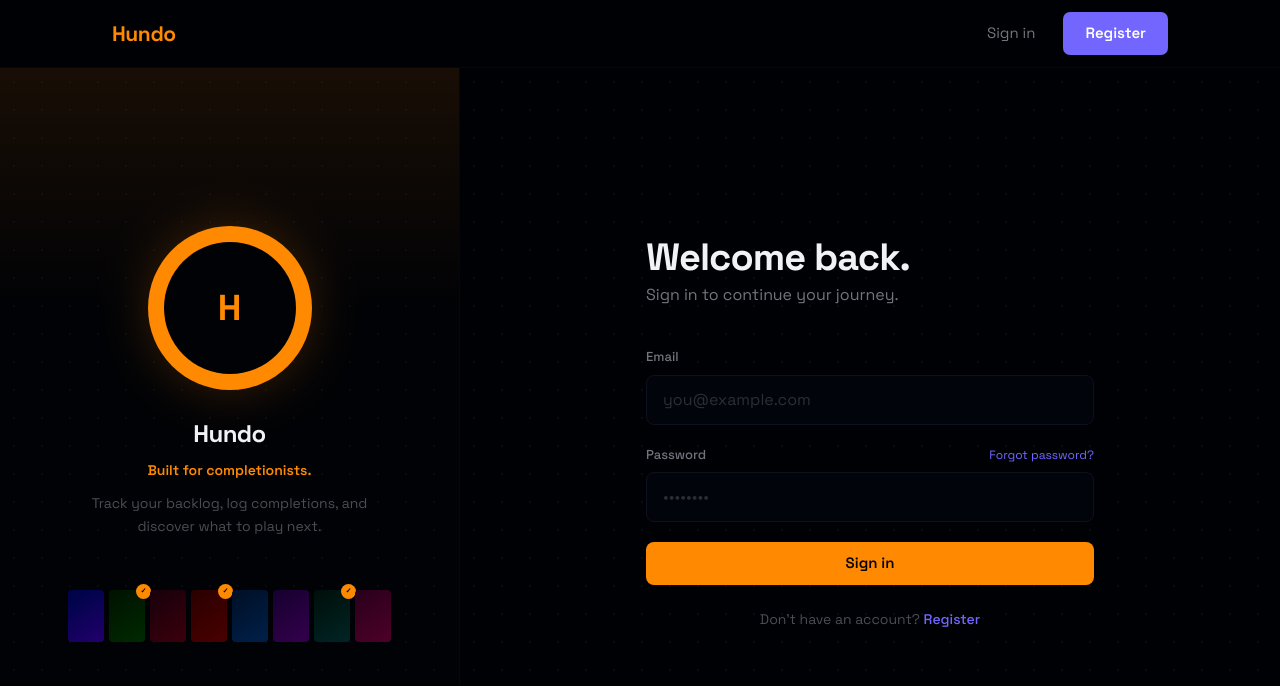
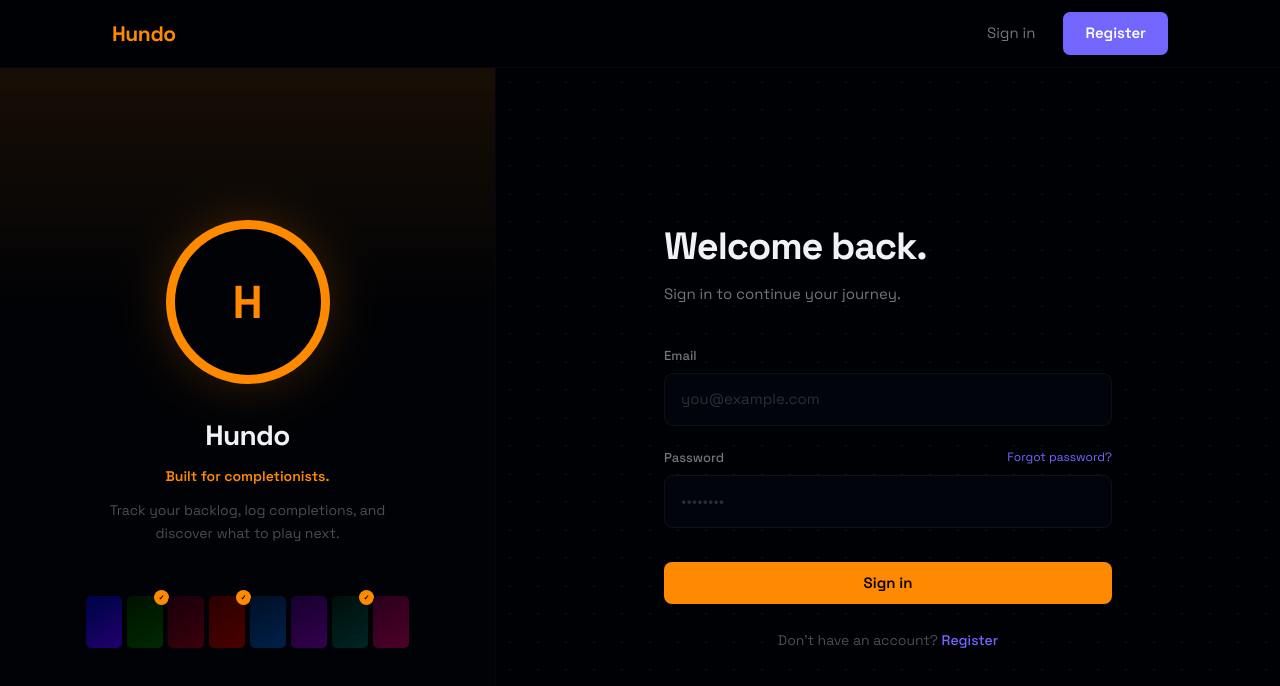
Before and after one commit to heinhtetoo/hundo, a React (Vite) app in the folder client/: page /login in a window 1280 px wide. Shown: the top 686 px of the page. Built offline with nearby package versions, Linux system fonts and the light colour scheme; no server answers.

Commit message:
polish: match Register + Sign In to design (P2)

```diff
--- /dev/null
+++ b/client/src/components/auth/AuthBrandMark.jsx
@@ -0,0 +1,27 @@
+import CompletionRing from '../ui/CompletionRing.jsx';
+
+export default function AuthBrandMark() {
+  return (
+    <div className="lg:hidden relative flex flex-col items-center gap-2.5 px-6 pt-9 pb-[22px]">
+      <div
+        className="absolute inset-x-0 top-0 h-40 pointer-events-none"
+        style={{
+          background:
+            'linear-gradient(180deg, oklch(76% 0.19 55 / 0.07) 0%, transparent 100%)',
+        }}
+      />
+      <CompletionRing
+        percent={100}
+        size={76}
+        thickness={5}
+        label="H"
+        labelSize={28}
+        innerClassName="bg-surface"
+        className="relative z-10 shadow-[0_0_28px_oklch(76%_0.19_55_/_0.22)] rounded-full"
+      />
+      <p className="relative z-10 text-[12px] font-semibold text-brand">
+        Built for completionists.
+      </p>
+    </div>
+  );
+}
--- a/client/src/components/auth/AuthBrandPanel.jsx
+++ b/client/src/components/auth/AuthBrandPanel.jsx
@@ -14,7 +14,7 @@ const SPINES = [
 export default function AuthBrandPanel() {
   return (
     <div
-      className="hidden lg:flex w-[460px] shrink-0 flex-col items-center
+      className="hidden lg:flex w-[496px] shrink-0 flex-col items-center
                  justify-center px-[52px] py-[60px] relative bg-surface-raised
                  border-r border-edge-subtle overflow-hidden"
     >
@@ -25,23 +25,25 @@ export default function AuthBrandPanel() {
             'linear-gradient(180deg, oklch(76% 0.19 55 / 0.09) 0%, transparent 100%)',
         }}
       />
-      <div className="absolute inset-0 dot-grid opacity-70 pointer-events-none" />
+      <div className="absolute inset-0 dot-grid opacity-[0.03] pointer-events-none" />
 
       <CompletionRing
         percent={100}
         size={164}
+        thickness={9}
         label="H"
+        labelSize={46}
         innerClassName="bg-surface-raised"
-        className="relative z-10 mb-7 shadow-[0_0_48px_oklch(76%_0.19_55_/_0.2)] rounded-full"
+        className="relative z-10 mb-[30px] shadow-[0_0_48px_oklch(76%_0.19_55_/_0.2)] rounded-full"
       />
 
-      <h2 className="relative z-10 text-2xl font-bold tracking-tight mb-2.5">
+      <h2 className="relative z-10 text-[28px] font-bold tracking-tight mb-2.5">
         Hundo
       </h2>
-      <p className="relative z-10 text-sm font-semibold text-brand mb-3">
+      <p className="relative z-10 text-[14px] font-semibold text-brand mb-3">
         Built for completionists.
       </p>
-      <p className="relative z-10 text-sm leading-relaxed text-content-subtle text-center max-w-[280px]">
+      <p className="relative z-10 text-[14px] leading-relaxed text-content-subtle text-center max-w-[280px]">
         Track your backlog, log completions, and discover what to play next.
       </p>
 
@@ -49,7 +51,7 @@ export default function AuthBrandPanel() {
         {SPINES.map((spine, i) => (
           <div
             key={i}
-            className="relative w-9 h-[52px] rounded shrink-0"
+            className="relative w-9 h-[52px] rounded-[5px] shrink-0"
             style={{ background: `linear-gradient(148deg, ${spine.gradient})` }}
           >
             {spine.done && (
--- a/client/src/components/ui/CompletionRing.jsx
+++ b/client/src/components/ui/CompletionRing.jsx
@@ -3,6 +3,7 @@ export default function CompletionRing({
   size = 110,
   thickness,
   label,
+  labelSize,
   sublabel,
   innerClassName = 'bg-surface',
   className = '',
@@ -34,7 +35,7 @@ export default function CompletionRing({
         {display != null && (
           <span
             className="font-bold text-brand leading-none"
-            style={{ fontSize: Math.round(size * 0.22) }}
+            style={{ fontSize: labelSize ?? Math.round(size * 0.22) }}
           >
             {display}
           </span>
--- a/client/src/components/ui/Input.jsx
+++ b/client/src/components/ui/Input.jsx
@@ -5,7 +5,7 @@ const Input = forwardRef(function Input({ className = '', ...props }, ref) {
     <input
       ref={ref}
       className={[
-        'w-full box-border px-4 py-3 rounded-lg',
+        'w-full box-border px-4 py-3.5 rounded-[9px] text-[15px]',
         'bg-surface-input text-content border border-edge',
         'transition-colors',
         className,
--- a/client/src/pages/LoginPage.jsx
+++ b/client/src/pages/LoginPage.jsx
@@ -7,6 +7,7 @@ import toast from 'react-hot-toast';
 import { useAuth } from '../context/AuthContext.jsx';
 import { apiFetch } from '../lib/api.js';
 import AuthBrandPanel from '../components/auth/AuthBrandPanel.jsx';
+import AuthBrandMark from '../components/auth/AuthBrandMark.jsx';
 import Field from '../components/ui/Field.jsx';
 import Input from '../components/ui/Input.jsx';
 import Button from '../components/ui/Button.jsx';
@@ -61,21 +62,23 @@ export default function LoginPage() {
   return (
     <div className="flex-1 flex">
       <AuthBrandPanel />
-      <div className="flex-1 flex items-center justify-center px-6 py-12 relative">
+      <div className="flex-1 flex flex-col relative">
         <div className="absolute inset-0 dot-grid pointer-events-none" />
-        <div className="relative z-10 w-full max-w-md">
-          <h1 className="text-3xl md:text-[38px] font-bold tracking-tight mb-2">
+        <AuthBrandMark />
+        <div className="relative z-10 flex-1 flex flex-col lg:items-center lg:justify-center px-6 pb-8 lg:py-12">
+          <div className="w-full max-w-md">
+            <h1 className="text-[32px] md:text-[38px] font-bold tracking-[-0.028em] mb-1.5 md:mb-2">
               Welcome back.
             </h1>
-          <p className="text-content-muted mb-10">
+            <p className="text-[14px] md:text-[15px] text-content-muted mb-7 md:mb-10">
               Sign in to continue your journey.
             </p>
-          <form
-            onSubmit={handleSubmit(onSubmit)}
-            noValidate
-            className="space-y-5"
+            <form onSubmit={handleSubmit(onSubmit)} noValidate>
+              <Field
+                label="Email"
+                error={errors.email?.message}
+                className="mb-4 md:mb-[22px]"
               >
-            <Field label="Email" error={errors.email?.message}>
                 <Input
                   {...register('email')}
                   type="email"
@@ -84,7 +87,7 @@ export default function LoginPage() {
                 />
               </Field>
 
-            <div>
+              <div className="mb-7 md:mb-[34px]">
                 <div className="flex items-center justify-between mb-2">
                   <label className="text-[13px] font-medium text-content-muted">
                     Password
@@ -93,7 +96,8 @@ export default function LoginPage() {
                     to="/forgot-password"
                     className="text-xs text-accent hover:text-accent-hover"
                   >
-                  Forgot password?
+                    <span className="lg:hidden">Forgot?</span>
+                    <span className="hidden lg:inline">Forgot password?</span>
                   </Link>
                 </div>
                 <Input
@@ -110,11 +114,11 @@ export default function LoginPage() {
               </div>
 
               {errors.root && (
-              <p className="text-red-400 text-sm">{errors.root.message}</p>
+                <p className="text-red-400 text-sm mb-4">{errors.root.message}</p>
               )}
 
               {unverifiedEmail && (
-              <div className="rounded-lg border border-[oklch(76%_0.19_55_/_0.35)] bg-[oklch(76%_0.19_55_/_0.1)] p-3 text-sm">
+                <div className="mb-4 rounded-lg border border-[oklch(76%_0.19_55_/_0.35)] bg-[oklch(76%_0.19_55_/_0.1)] p-3 text-sm">
                   <p className="text-brand mb-2">
                     Please verify your email before signing in.
                   </p>
@@ -133,7 +137,7 @@ export default function LoginPage() {
                 {isSubmitting ? 'Signing in…' : 'Sign in'}
               </Button>
             </form>
-          <p className="text-content-subtle text-sm mt-6 text-center">
+            <p className="text-content-subtle text-sm mt-[22px] md:mt-[26px] text-center">
               Don&apos;t have an account?{' '}
               <Link
                 to="/register"
@@ -145,5 +149,6 @@ export default function LoginPage() {
           </div>
         </div>
       </div>
+    </div>
   );
 }
--- a/client/src/pages/RegisterPage.jsx
+++ b/client/src/pages/RegisterPage.jsx
@@ -6,6 +6,7 @@ import { z } from 'zod';
 import toast from 'react-hot-toast';
 import { useAuth } from '../context/AuthContext.jsx';
 import AuthBrandPanel from '../components/auth/AuthBrandPanel.jsx';
+import AuthBrandMark from '../components/auth/AuthBrandMark.jsx';
 import AuthScreen from '../components/auth/AuthScreen.jsx';
 import IconBadge from '../components/auth/IconBadge.jsx';
 import Field from '../components/ui/Field.jsx';
@@ -99,21 +100,23 @@ export default function RegisterPage() {
   return (
     <div className="flex-1 flex">
       <AuthBrandPanel />
-      <div className="flex-1 flex items-center justify-center px-6 py-12 relative">
+      <div className="flex-1 flex flex-col relative">
         <div className="absolute inset-0 dot-grid pointer-events-none" />
-        <div className="relative z-10 w-full max-w-md">
-          <h1 className="text-3xl md:text-[38px] font-bold tracking-tight mb-2">
+        <AuthBrandMark />
+        <div className="relative z-10 flex-1 flex flex-col lg:items-center lg:justify-center px-6 pb-8 lg:py-12">
+          <div className="w-full max-w-md">
+            <h1 className="text-[32px] md:text-[38px] font-bold tracking-[-0.028em] mb-1.5 md:mb-2">
               Create account
             </h1>
-          <p className="text-content-muted mb-10">
+            <p className="text-[14px] md:text-[15px] text-content-muted mb-7 md:mb-10">
               Join and start building your library.
             </p>
-          <form
-            onSubmit={handleSubmit(onSubmit)}
-            noValidate
-            className="space-y-5"
+            <form onSubmit={handleSubmit(onSubmit)} noValidate>
+              <Field
+                label="Email"
+                error={errors.email?.message}
+                className="mb-4 md:mb-[22px]"
               >
-            <Field label="Email" error={errors.email?.message}>
                 <Input
                   {...register('email')}
                   type="email"
@@ -121,7 +124,11 @@ export default function RegisterPage() {
                   placeholder="you@example.com"
                 />
               </Field>
-            <Field label="Password" error={errors.password?.message}>
+              <Field
+                label="Password"
+                error={errors.password?.message}
+                className="mb-7 md:mb-[34px]"
+              >
                 <Input
                   {...register('password')}
                   type="password"
@@ -130,13 +137,13 @@ export default function RegisterPage() {
                 />
               </Field>
               {errors.root && (
-              <p className="text-red-400 text-sm">{errors.root.message}</p>
+                <p className="text-red-400 text-sm mb-4">{errors.root.message}</p>
               )}
               <Button type="submit" disabled={isSubmitting} className="w-full">
                 {isSubmitting ? 'Creating account…' : 'Create account'}
               </Button>
             </form>
-          <p className="text-content-subtle text-sm mt-6 text-center">
+            <p className="text-content-subtle text-sm mt-[22px] md:mt-[26px] text-center">
               Already have an account?{' '}
               <Link
                 to="/login"
@@ -148,5 +155,6 @@ export default function RegisterPage() {
           </div>
         </div>
       </div>
+    </div>
   );
 }
```
Also changed, not shown: 1 other file (tests, documents, lock files or other folders). Lines whose indentation alone changed are shown as unchanged.
